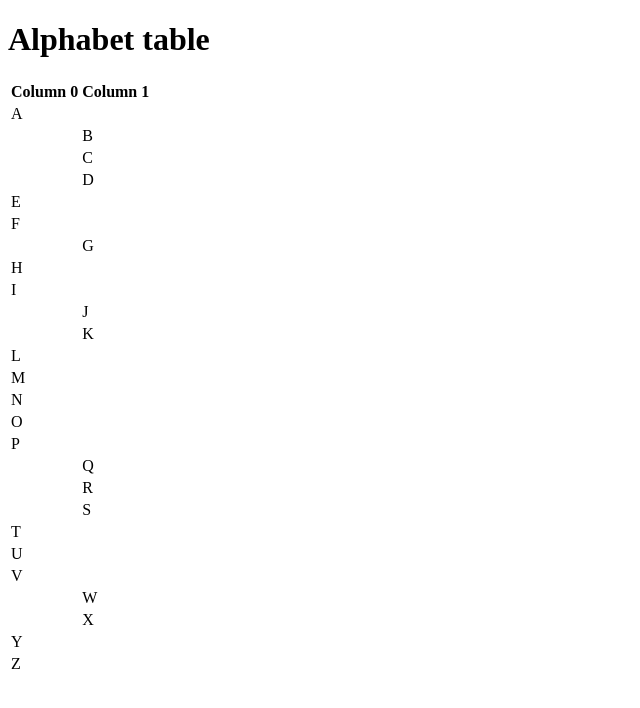
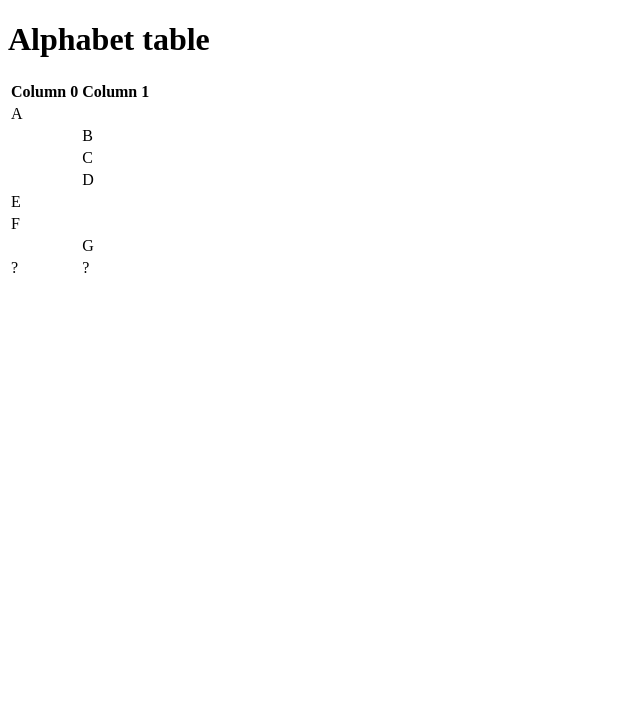
Before and after one commit to comp426-2022-spring/a00-joegung, a website: page index.html in a window 1280 px wide. Shown: the whole page, without its empty margins (0-640 px from the left). Drawn offline with Linux system fonts and the light colour scheme.

Commit message:
added index.html

```diff
--- a/index.html
+++ b/index.html
@@ -2,7 +2,7 @@
 <html lang="en">
     <head>
         <meta charset="UTF-8">
-        <meta name="viewport" content="width=device-width, initial-scale=1.0">
+        <meta name="viewport" content="width=device-width,initial-scale=1.0">
         <title>Alphabet</title>
     </head>
     <body>
@@ -37,62 +37,9 @@
                         <td></td><td>G</td>
                     </tr>
                     <tr>
-    					<td>H</td><td></td>
+                        <td>?</td><td>?</td>
                     </tr>
-                    <tr>
-    					<td>I</td><td></td>
-  					</tr>
-                    <tr>
-    					<td></td><td>J</td>
-  					</tr>
-                    <tr>
-    					<td></td><td>K</td>
-  					</tr>
-                    <tr>
-    					<td>L</td><td></td>
-  					</tr>
-                    <tr>
-    					<td>M</td><td></td>
-  					</tr>
-                    <tr>
-    					<td>N</td><td></td>
-  					</tr>
-                    <tr>
-    					<td>O</td><td></td>
-  					</tr>
-                    <tr>
-    					<td>P</td><td></td>
-  					</tr>
-                    <tr>
-    					<td></td><td>Q</td>
-  					</tr>
-                    <tr>
-    					<td></td><td>R</td>
-  					</tr>
-                    <tr>
-    					<td></td><td>S</td>
-  					</tr>
-                    <tr>
-    					<td>T</td><td></td>
-  					</tr>
-                    <tr>
-    					<td>U</td><td></td>
-  					</tr>
-                    <tr>
-    					<td>V</td><td></td>
-  					</tr>
-                    <tr>
-    					<td></td><td>W</td>
-  					</tr>
-                    <tr>
-    					<td></td><td>X</td>
-  					</tr>
-                    <tr>
-    					<td>Y</td><td></td>
-  					</tr>
-                    <tr>
-    					<td>Z</td><td></td>
-  					</tr>
+
 
                 </tbody>
             </table>
```
Lines whose indentation alone changed are shown as unchanged.
